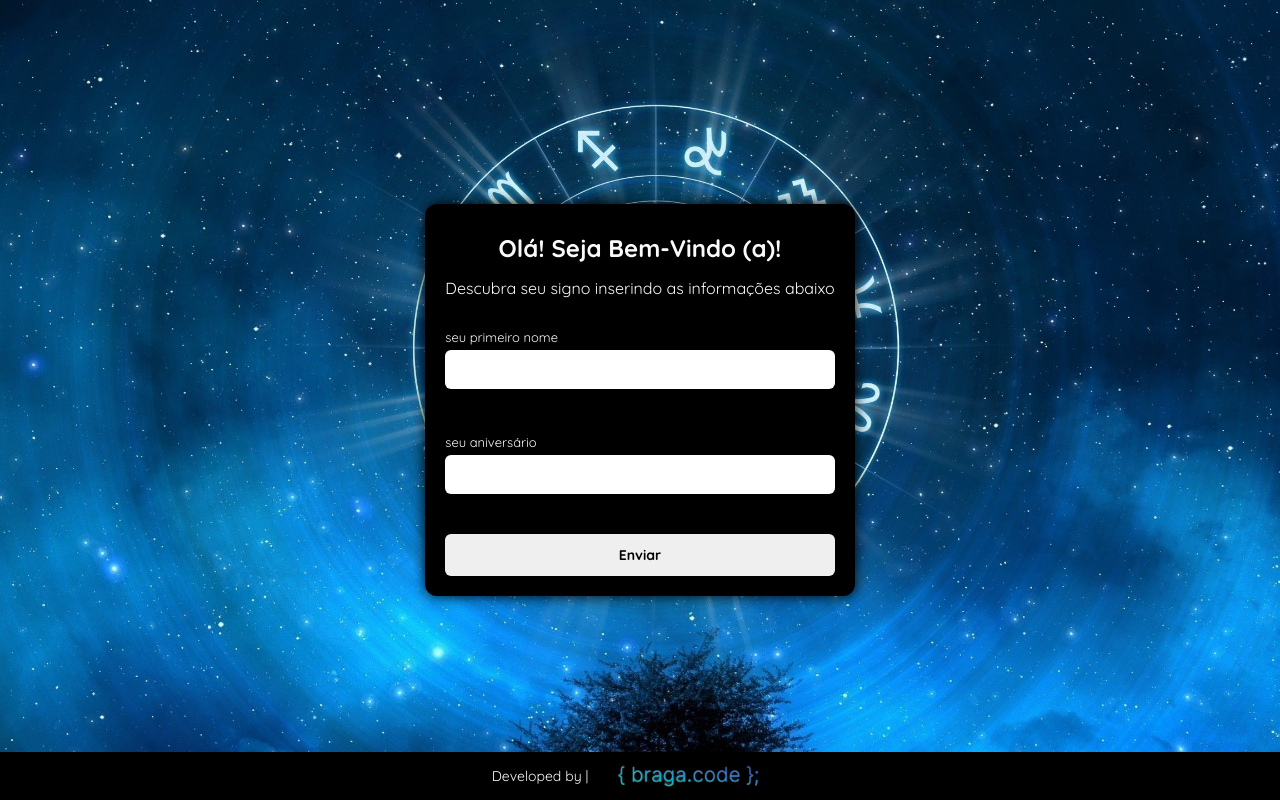
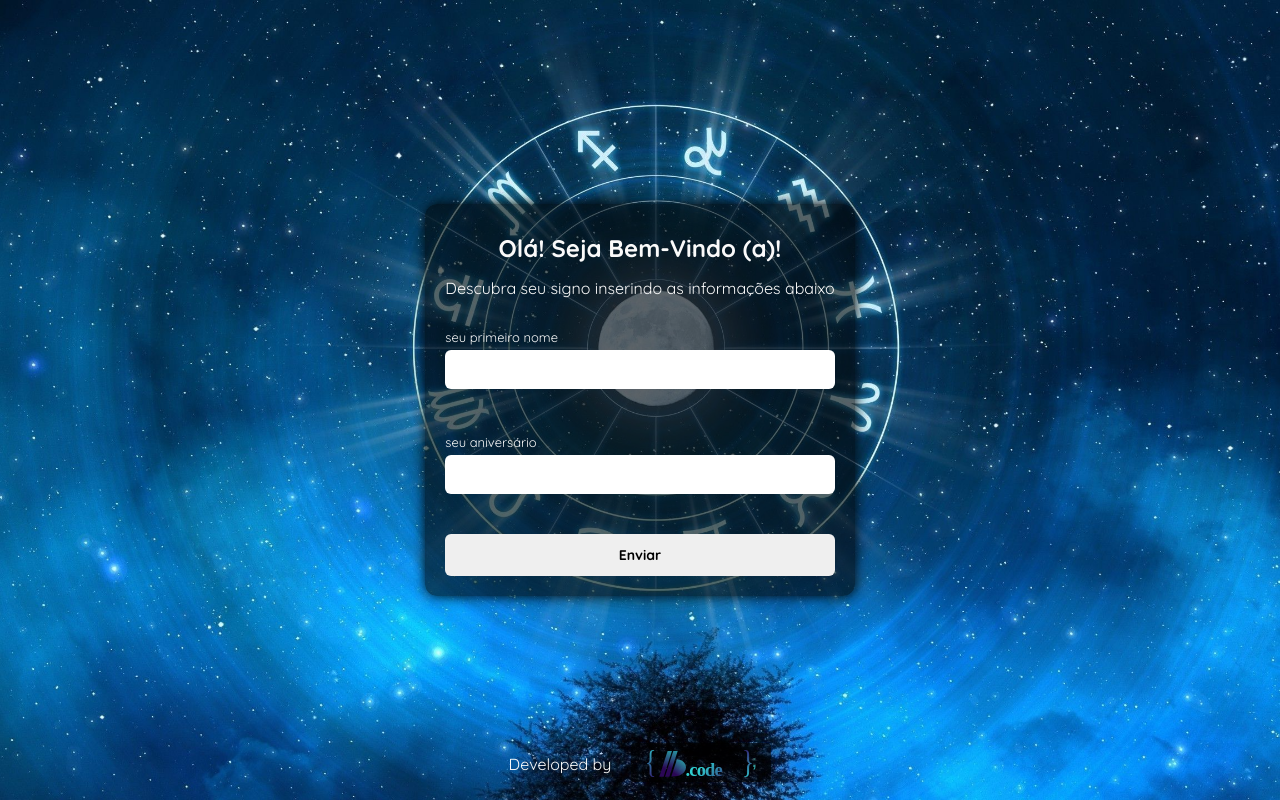
Before and after one commit to code-front-braga/PR-Whats_Your_Sign, a website: page index.html in a window 1280 px wide. Drawn offline with Linux system fonts and the light colour scheme.

Commit message:
style: Logotipo alterada

```diff
--- a/index.html
+++ b/index.html
@@ -6,6 +6,8 @@
     <link rel="preconnect" href="https://fonts.googleapis.com" />
     <link rel="preconnect" href="https://fonts.gstatic.com" crossorigin />
     <link href="https://fonts.googleapis.com/css2?family=Quicksand:wght@300..700&display=swap" rel="stylesheet" />
+
+    <link rel="icon" href="./src/assets/images/my_Logo-abreviation.svg" />
 
     <meta name="viewport" content="width=device-width, initial-scale=1.0" />
     <title>What's Your Sign ?</title>
@@ -56,10 +58,10 @@
 
       <footer class="footer-container">
         <div class="footer-content">
-          Developed by |
+          Developed by
           <a href="https://github.com/code-front-braga" target="_blank">
             <img
-              src="./src/assets/images/logo_braga_code.png"
+              src="./src/assets/images/my_Logo.svg"
               alt="Logo { braga.code } com cores em gradiente azul claro e azul escuro"
             />
           </a>
--- a/src/assets/css/styles.css
+++ b/src/assets/css/styles.css
@@ -25,7 +25,7 @@ body {
 }
 
 .section-container {
-  background: #000;
+  background: #00000096;
   box-shadow: 0 0 1.4rem #000;
   border-radius: 12px;
 
@@ -98,25 +98,33 @@ label {
 }
 
 .footer-container {
-  background: #000;
-
   width: 100%;
 
   position: absolute;
   bottom: 0;
 
   display: flex;
+  padding: 1.4rem;
 }
 
 .footer-content {
   margin: auto;
 
+  font-size: 1.6rem;
+
   display: flex;
   align-items: center;
+  gap: 2rem;
+  padding: 0 1.6rem;
 }
 
 .footer-content img {
-  width: 20rem;
+  background: #00000095;
+  border-radius: 4px;
+
+  width: 14rem;
+
+  padding: 0 1.4rem;
 }
 
 .error-text {
```
Also changed, not shown: src/assets/images/logo_braga_code.png (deleted), src/assets/images/my_Logo-abreviation.svg (added), src/assets/images/my_Logo.svg (added).
